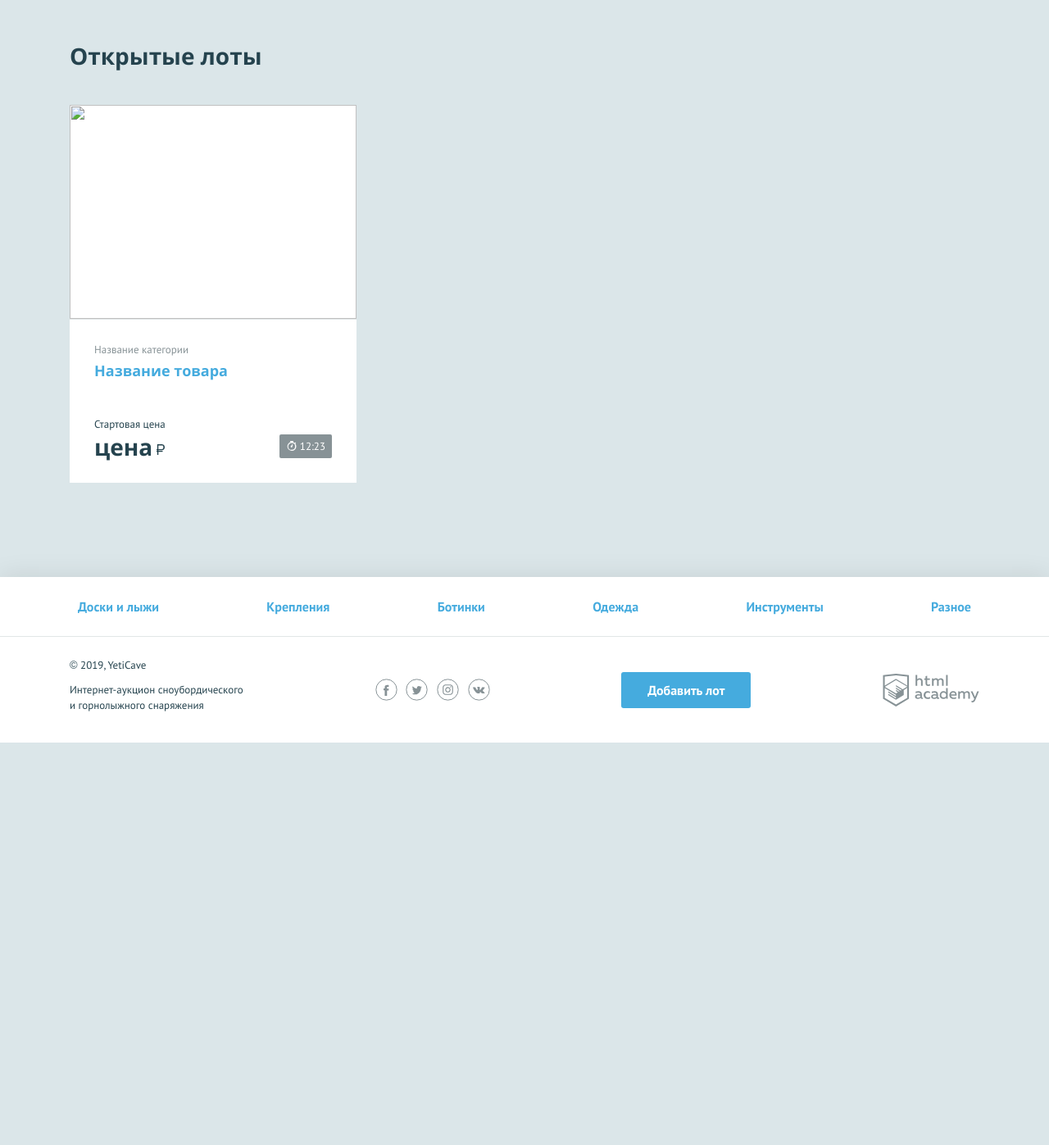
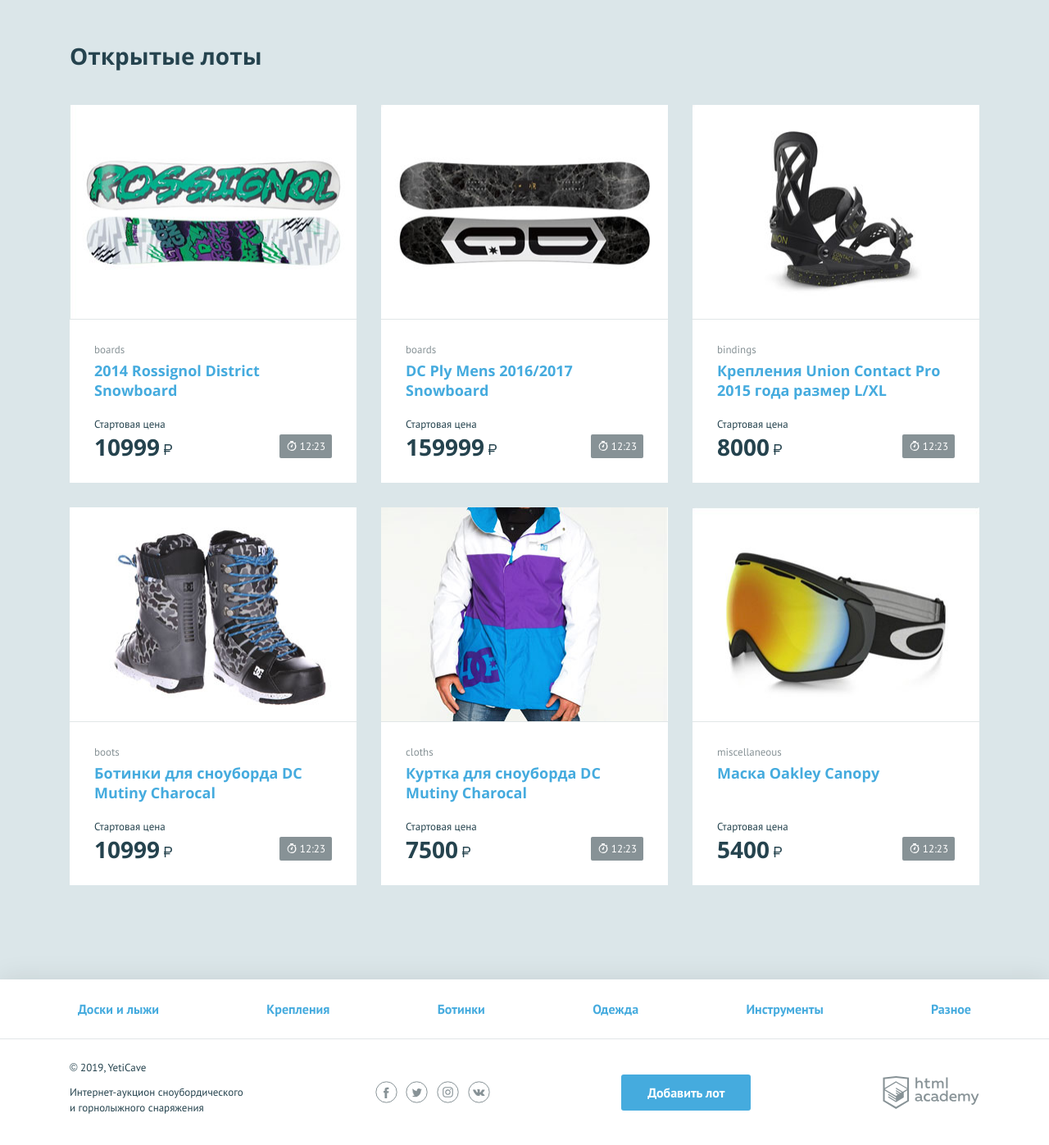
Before and after one commit to Goulshat/1466653-yeticave-12, a PHP site: page / in a window 1280 px wide. Shown: the part 508-1905 px from the top of the page at 82% size. Before the commit the page ends 1414 px from the top, so only its background shows below. Run offline with PHP 8.4, Linux system fonts and the light colour scheme.

Commit message:
Добавлен вывод товаров на странице

```diff
--- a/index.php
+++ b/index.php
@@ -3,7 +3,7 @@ $is_auth = rand(0, 1);
 $user_name = "Гульшат";
 
 $categories = [
-   "boards" => "Доски и лыжи",
+    "boards" => "Доски и лыжи",
     "bindings" => "Крепления",
     "boots" => "Ботинки",
     "cloths" => "Одежда",
@@ -115,17 +115,18 @@ $products = [
         </div>
         <ul class="lots__list">
             <!--заполните этот список из массива с товарами-->
+            <?php foreach($products as $id => $product):?>
             <li class="lots__item lot">
                 <div class="lot__image">
-                    <img src="" width="350" height="260" alt="">
+                    <img src="<?= $product['url']?>" width="350" height="260" alt="<?= $product['name']?>">
                 </div>
                 <div class="lot__info">
-                    <span class="lot__category">Название категории</span>
-                    <h3 class="lot__title"><a class="text-link" href="pages/lot.html">Название товара</a></h3>
+                    <span class="lot__category"><?= $product['category']?></span>
+                    <h3 class="lot__title"><a class="text-link" href="pages/lot.html"><?= $product['name']?></a></h3>
                     <div class="lot__state">
                         <div class="lot__rate">
                             <span class="lot__amount">Стартовая цена</span>
-                            <span class="lot__cost">цена<b class="rub">р</b></span>
+                            <span class="lot__cost"><?= $product['price']?><b class="rub">р</b></span>
                         </div>
                         <div class="lot__timer timer">
                             12:23
@@ -133,6 +134,7 @@ $products = [
                     </div>
                 </div>
             </li>
+            <?php endforeach; ?>
         </ul>
     </section>
 </main>
```
